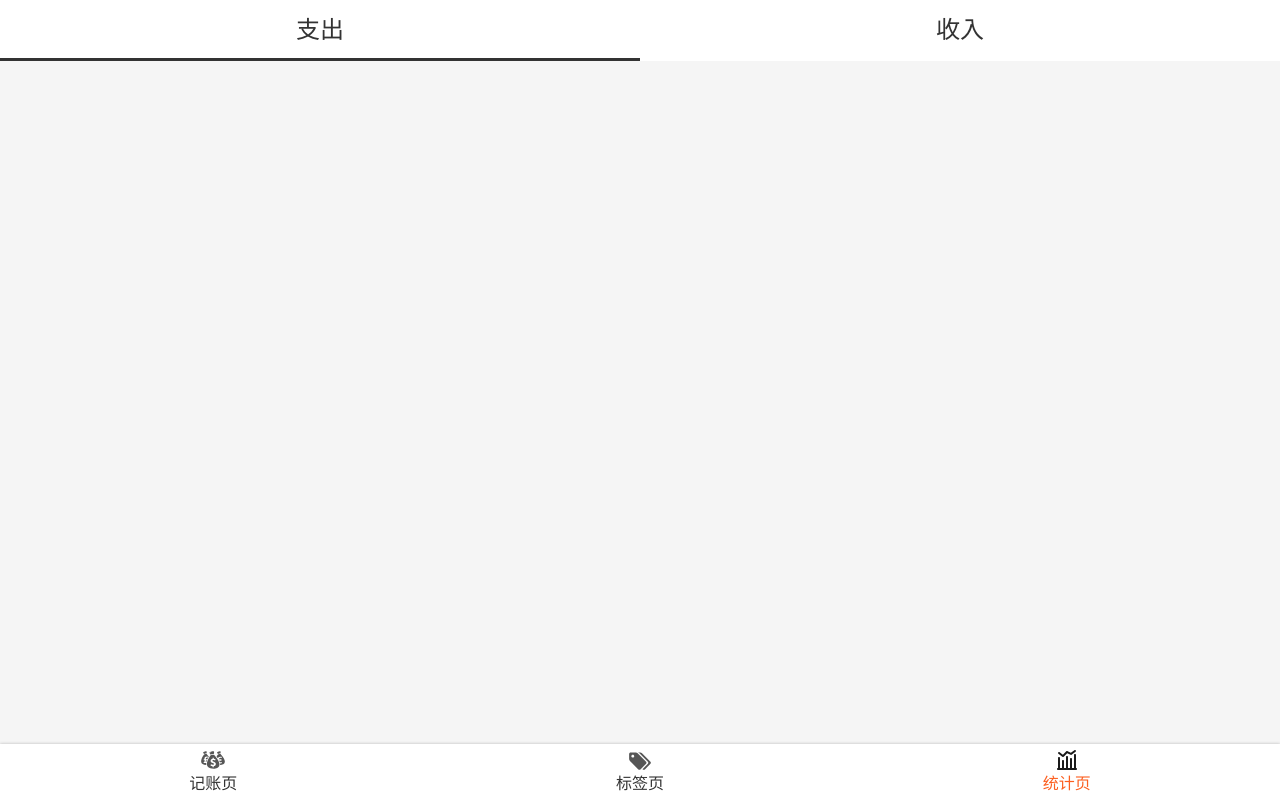
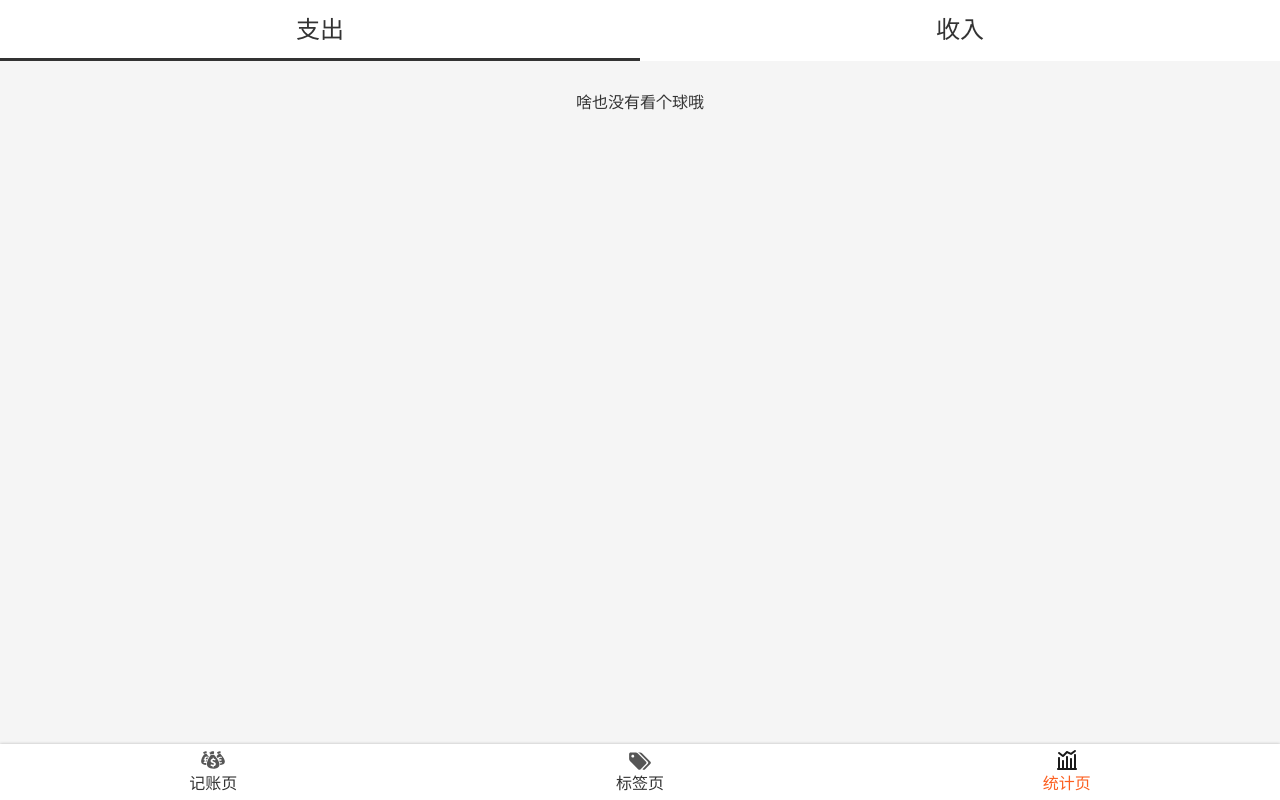
Before and after one commit to hushun1994/React-morney, a React app: page /#/statistics in a window 1280 px wide. Built offline with nearby package versions, Linux system fonts and the light colour scheme.

Commit message:
优化统计页面没有数据时的页面显示

```diff
--- a/src/views/Statistics.tsx
+++ b/src/views/Statistics.tsx
@@ -22,6 +22,11 @@ const Item = styled.div`
     margin-left: 16px;
     color: #999;
   }
+`;
+
+const ReplaceItem = styled.div`
+  padding: 32px;
+  text-align: center;
 `;
 
 const Header = styled.h3`
@@ -82,7 +87,10 @@ function Statistics() {
         />
       </CategoryWrapper>
 
-      {array.map(([date, records]) => {
+      {records.length === 0 ? (
+        <ReplaceItem>啥也没有看个球哦</ReplaceItem>
+      ) : (
+        array.map(([date, records]) => {
           return (
             <div key={date}>
               <Header>{showDate(date)}</Header>
@@ -98,7 +106,9 @@ function Statistics() {
                           ))
                           .reduce((result, span, index) => {
                             return result.concat(
-                            index < r.tagIds.length - 1 ? [span, "，"] : [span]
+                              index < r.tagIds.length - 1
+                                ? [span, "，"]
+                                : [span]
                             );
                           }, [] as ReactNode[])}
                       </div>
@@ -110,7 +120,8 @@ function Statistics() {
               </div>
             </div>
           );
-      })}
+        })
+      )}
     </Layout>
   );
 }
```
Lines whose indentation alone changed are shown as unchanged.
